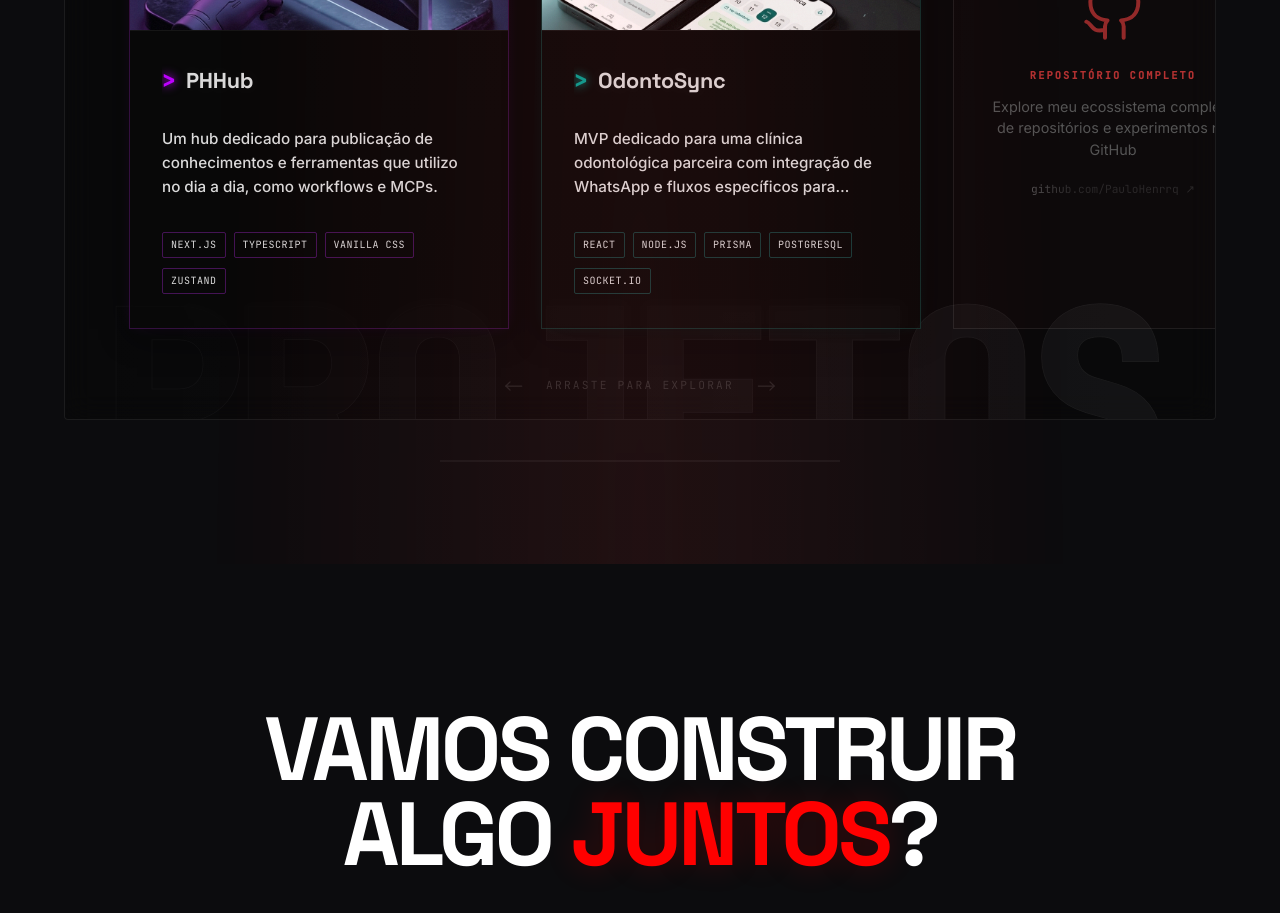
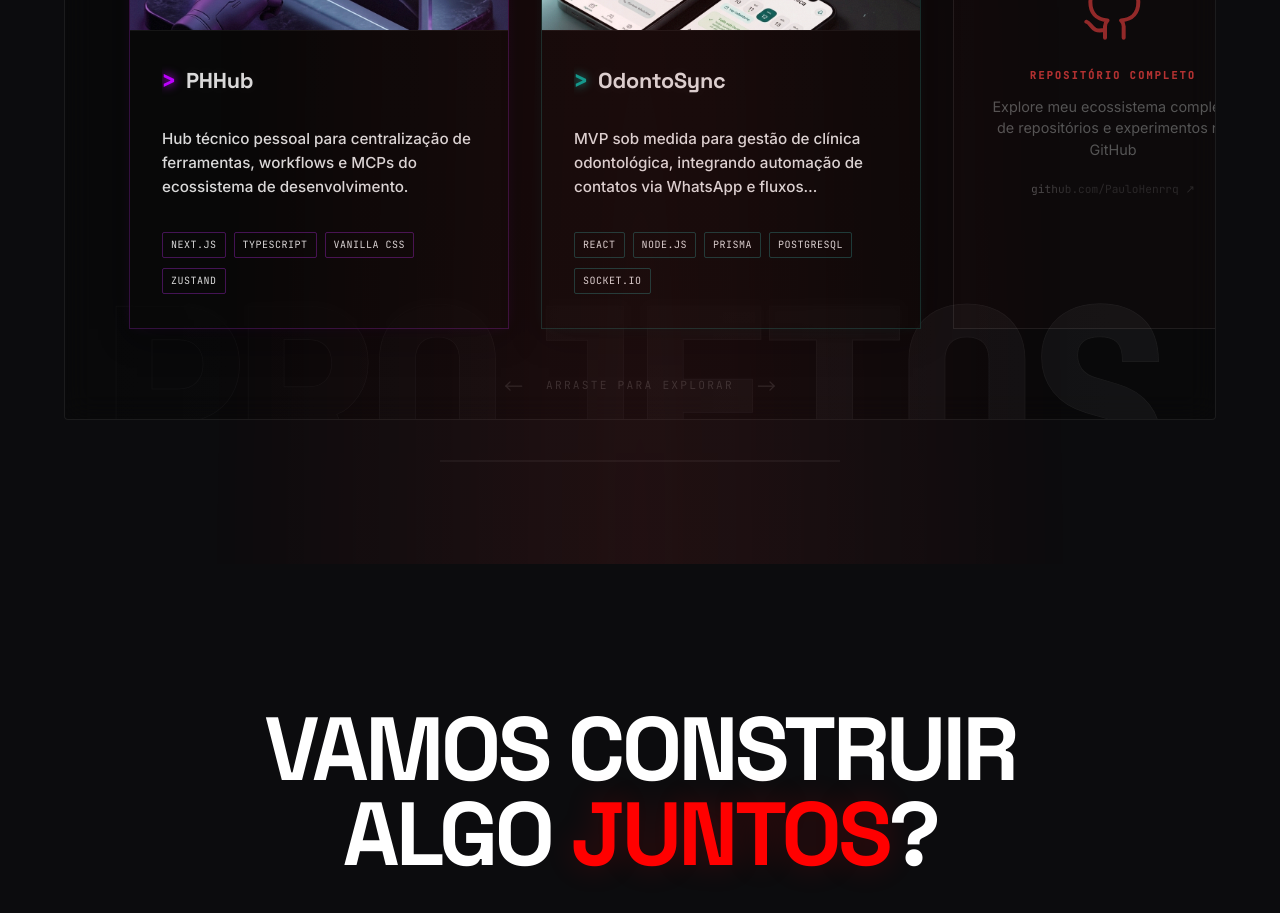
Before and after one commit to PauloHenrrq/Portfolio, a React (Vite) app: page / in a window 1280 px wide. Shown: the part 6900-7813 px from the top of the page. Built offline with nearby package versions, Linux system fonts and the light colour scheme.

Commit message:
style(projects): refine descriptions and details for PHHub and OdontoSync

```diff
--- a/src/sections/projects/projectsData.ts
+++ b/src/sections/projects/projectsData.ts
@@ -22,8 +22,8 @@ export const PROJECTS: ProjectItem[] = [
   {
     id: '01',
     title: 'PHHub',
-    description: 'Um hub dedicado para publicação de conhecimentos e ferramentas que utilizo no dia a dia, como workflows e MCPs.',
-    details: 'É um hub dedicado para eu postar a respeito dos meus conhecimentos e ferramentas que utilizo, como workflows, MCPs etc. Nesse HUB eu também utilizo para adicionar conteúdos constantes e novos servindo tanto para quem quiser consumi-lo, como para própria consulta.',
+    description: 'Hub técnico pessoal para centralização de ferramentas, workflows e MCPs do ecossistema de desenvolvimento.',
+    details: 'Um ecossistema pessoal projetado para documentar e organizar ferramentas avançadas de desenvolvimento, como workflows customizados e MCPs (Model Context Protocol). Além de atuar como repositório de consulta rápida para o meu dia a dia, o hub funciona como uma central de compartilhamento de conhecimento prático para a comunidade técnica.',
     techs: ['Next.js', 'TypeScript', 'Vanilla CSS', 'Zustand'],
     link: 'https://ph-hub-six.vercel.app/',
     github: 'https://github.com/PauloHenrrq/PH-Hub',
@@ -53,8 +53,8 @@ export const PROJECTS: ProjectItem[] = [
   {
     id: '02',
     title: 'OdontoSync',
-    description: 'MVP dedicado para uma clínica odontológica parceira com integração de WhatsApp e fluxos específicos para recepção e pacientes.',
-    details: 'Não se trata de um Saas ainda, mas sim de um MVP dedicado para uma Clínica Odontológica parceira visando utilizar funcionalidades específicas e apropriadas para a Clínica parceira envolvendo o Whatsapp como meio de contato, disponibilizando 2 vertentes sendo a parte para a recepcionista e para Usuário, contendo um sistema completo de Login, Registro, recuperação de senha e práticas de mercado aplicadas.',
+    description: 'MVP sob medida para gestão de clínica odontológica, integrando automação de contatos via WhatsApp e fluxos dedicados.',
+    details: 'Desenvolvido como um MVP customizado para atender às necessidades operacionais de uma clínica odontológica parceira. O sistema centraliza a comunicação usando o WhatsApp como canal ativo, dividindo-se em duas vertentes funcionais: um painel administrativo para a recepção e uma interface dedicada para os pacientes. O projeto implementa práticas consolidadas de mercado, incluindo autenticação segura de ponta a ponta (login, registro e recuperação de credenciais) e fluxo responsivo de agendamento.',
     techs: ['React', 'Node.js', 'Prisma', 'PostgreSQL', 'Socket.io'],
     link: 'https://github.com/PauloHenrrq',
     github: 'https://github.com/PauloHenrrq',
```
